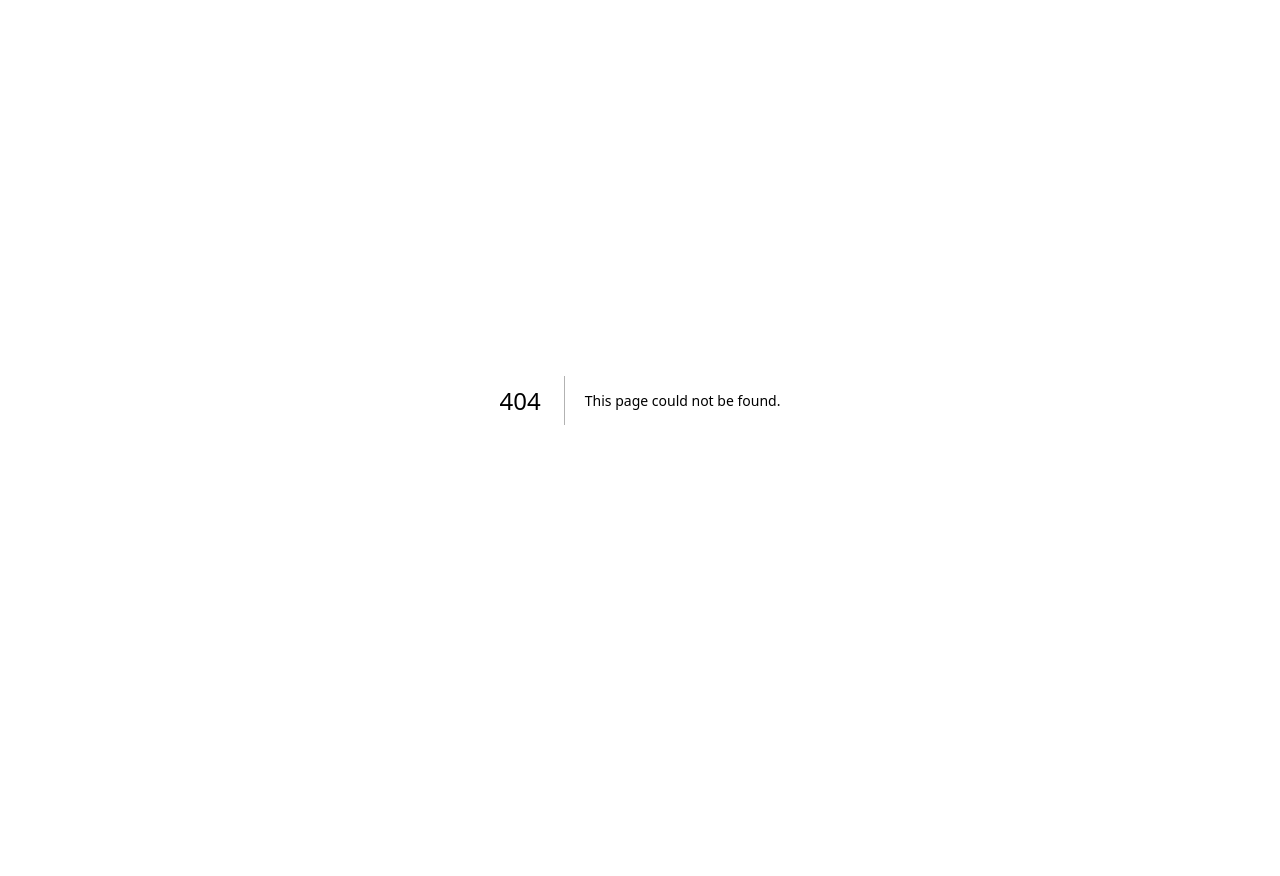
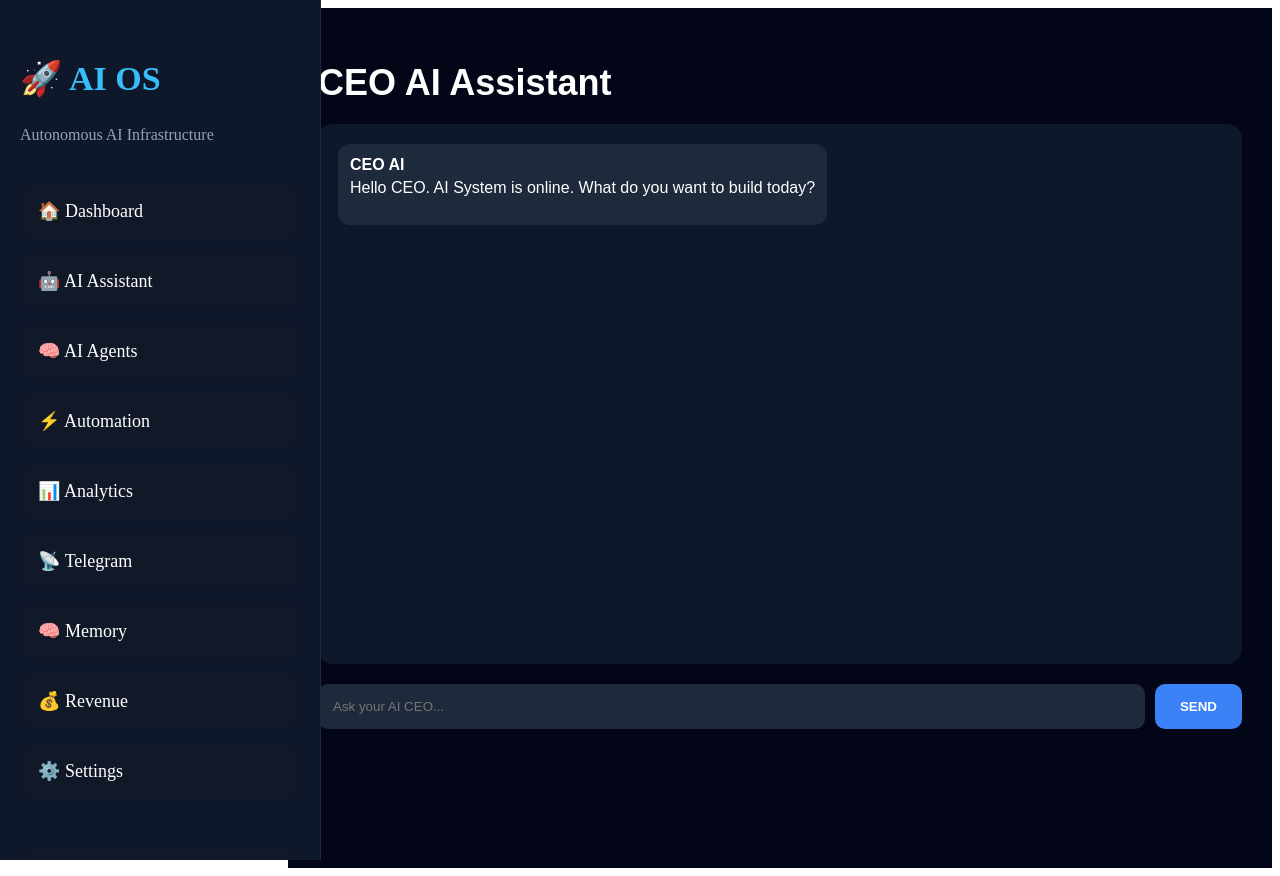
Before and after one commit to snapsparkofficial00-cloud/Ai, a Next.js app: page /Ceo in a window 1280 px wide. Before the commit this address had no page. Before the commit the page ends 800 px from the top, so only its background shows below. Built offline with nearby package versions, Linux system fonts and the light colour scheme.

Commit message:
Create page.tsx

```diff
--- /dev/null
+++ b/app/Ceo/page.tsx
@@ -0,0 +1,140 @@
+"use client";
+
+import { useState } from "react";
+import Sidebar from "../components/Sidebar";
+
+export default function CEOPage() {
+  const [message, setMessage] = useState("");
+  const [chat, setChat] = useState([
+    {
+      role: "ai",
+      text: "Hello CEO. AI System is online. What do you want to build today?",
+    },
+  ]);
+
+  const sendMessage = () => {
+    if (!message) return;
+
+    const newChat = [
+      ...chat,
+      { role: "user", text: message },
+      {
+        role: "ai",
+        text:
+          "AI CEO Assistant received: " +
+          message +
+          ". Strategic analysis processing...",
+      },
+    ];
+
+    setChat(newChat);
+    setMessage("");
+  };
+
+  return (
+    <>
+      <Sidebar />
+
+      <main
+        style={{
+          marginLeft: "280px",
+          minHeight: "100vh",
+          background: "#020617",
+          color: "white",
+          padding: "30px",
+          fontFamily: "Arial",
+        }}
+      >
+        <h1
+          style={{
+            fontSize: "36px",
+            marginBottom: "20px",
+          }}
+        >
+          CEO AI Assistant
+        </h1>
+
+        <div
+          style={{
+            background: "#0f172a",
+            borderRadius: "15px",
+            padding: "20px",
+            height: "500px",
+            overflowY: "auto",
+            marginBottom: "20px",
+          }}
+        >
+          {chat.map((msg, index) => (
+            <div
+              key={index}
+              style={{
+                marginBottom: "15px",
+                textAlign: msg.role === "user" ? "right" : "left",
+              }}
+            >
+              <div
+                style={{
+                  display: "inline-block",
+                  padding: "12px",
+                  borderRadius: "12px",
+                  background:
+                    msg.role === "user" ? "#2563eb" : "#1e293b",
+                  maxWidth: "70%",
+                }}
+              >
+                <strong>
+                  {msg.role === "user" ? "YOU" : "CEO AI"}
+                </strong>
+
+                <p
+                  style={{
+                    marginTop: "5px",
+                  }}
+                >
+                  {msg.text}
+                </p>
+              </div>
+            </div>
+          ))}
+        </div>
+
+        <div
+          style={{
+            display: "flex",
+            gap: "10px",
+          }}
+        >
+          <input
+            value={message}
+            onChange={(e) => setMessage(e.target.value)}
+            placeholder="Ask your AI CEO..."
+            style={{
+              flex: 1,
+              padding: "15px",
+              borderRadius: "10px",
+              border: "none",
+              outline: "none",
+              background: "#1e293b",
+              color: "white",
+            }}
+          />
+
+          <button
+            onClick={sendMessage}
+            style={{
+              padding: "15px 25px",
+              border: "none",
+              borderRadius: "10px",
+              background: "#3b82f6",
+              color: "white",
+              cursor: "pointer",
+              fontWeight: "bold",
+            }}
+          >
+            SEND
+          </button>
+        </div>
+      </main>
+    </>
+  );
+}
```
